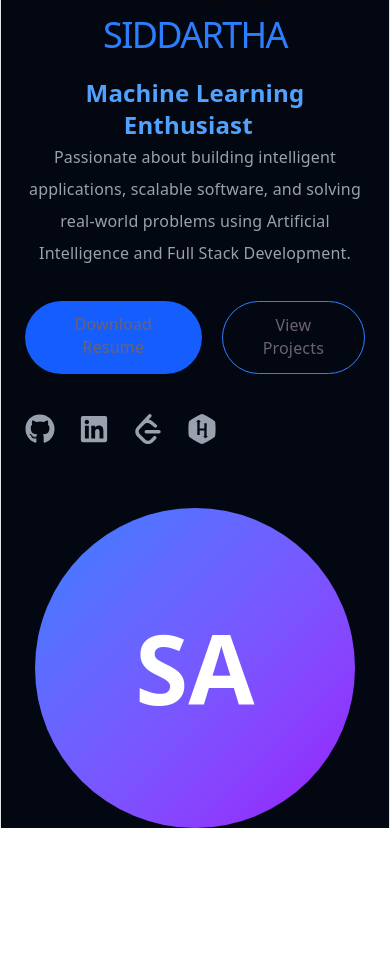
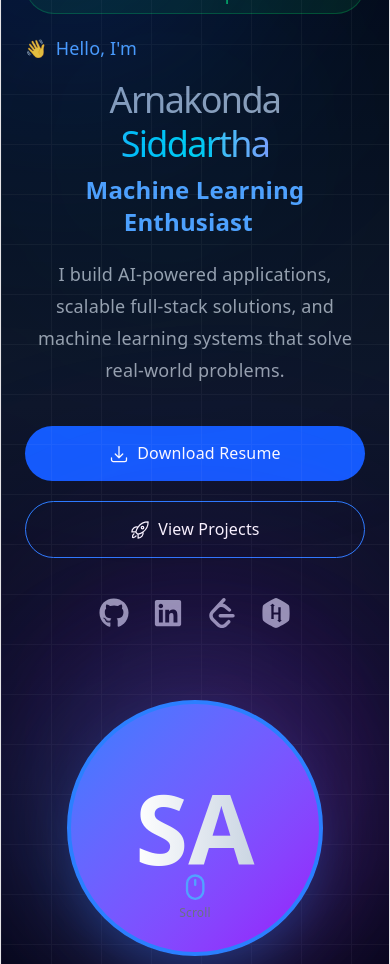
Before and after one commit to siddu-5/Portfolio, a React app: page / in a window 390 px wide. Shown: the part 5220-6184 px from the top of the page. Before the commit the page ends 6048 px from the top, so only its background shows below. Built offline with nearby package versions, Linux system fonts and the light colour scheme; the HTML template or start-up script is replaced by a standard one.

Commit message:
Complete hero section with responsive layout and animations

```diff
--- a/src/components/Navbar/Navbar.jsx
+++ b/src/components/Navbar/Navbar.jsx
@@ -1,5 +1,5 @@
 import navLinks from "../../constants/navLinks";
-
+import { HiOutlineArrowDownTray } from "react-icons/hi2";
 function Navbar() {
   return (
     <header className="fixed top-0 left-0 w-full z-50 backdrop-blur-md bg-[#030712]/70 border-b border-gray-800">
@@ -32,7 +32,8 @@ function Navbar() {
         {/* Resume Button */}
         <a
           href="/resume.pdf"
-          className="hidden md:block px-5 py-2 rounded-full bg-blue-600 hover:bg-blue-700 transition duration-300">
+          className="hidden md:flex items-center gap-2 rounded-full bg-blue-600 px-6 py-3 text-white transition-all duration-300 hover:bg-blue-700 hover:scale-105">
+          <HiOutlineArrowDownTray size={18} />
           Resume
         </a>
       </nav>
--- a/src/components/SocialIcons/SocialIcons.jsx
+++ b/src/components/SocialIcons/SocialIcons.jsx
@@ -2,10 +2,8 @@ import socialLinks from "../../constants/socialLinks";
 
 function SocialIcons() {
   return (
-    <div className="flex gap-6 mt-10">
-
+    <div className="mt-10 flex flex-wrap items-center justify-center gap-6 lg:justify-start">
       {socialLinks.map((social) => {
-
         const Icon = social.icon;
 
         return (
@@ -14,14 +12,14 @@ function SocialIcons() {
             href={social.url}
             target="_blank"
             rel="noopener noreferrer"
-            className="text-3xl text-gray-400 hover:text-blue-500 transition duration-300 hover:-translate-y-1"
+            aria-label={social.name}
+            title={social.name}
+            className="text-[30px] text-gray-400 transition-all duration-300 ease-out hover:-translate-y-1 hover:scale-110 hover:text-cyan-400 hover:drop-shadow-[0_0_12px_#22d3ee]"
           >
             <Icon />
           </a>
         );
-
       })}
-
     </div>
   );
 }
--- a/src/sections/Hero/Hero.jsx
+++ b/src/sections/Hero/Hero.jsx
@@ -1,36 +1,63 @@
 import HeroText from "./HeroText";
 import HeroButtons from "./HeroButtons";
-import HeroSocial from "./HeroSocial";
 import HeroImage from "./HeroImage";
 import SocialIcons from "../../components/SocialIcons/SocialIcons";
+import { motion } from "framer-motion";
+import { LuMouse } from "react-icons/lu";
 
 function Hero() {
   return (
     <section
       id="home"
-      className="min-h-screen flex items-center bg-[#030712] pt-20"
-    >
-      <div className="max-w-7xl mx-auto w-full px-6">
+      className="relative min-h-[100svh] overflow-hidden bg-gradient-to-b from-[#030712] via-[#0F172A] to-[#030712] pt-28">
+      {/* Grid Background */}
+      <div
+        className="absolute inset-0 opacity-[0.04]"
+        style={{
+          backgroundImage: `
+      linear-gradient(to right, #ffffff 1px, transparent 1px),
+      linear-gradient(to bottom, #ffffff 1px, transparent 1px)
+    `,
+          backgroundSize: "50px 50px",
+        }}
+      />
+      {/* Decorative Background Blurs */}
 
-        <div className="grid lg:grid-cols-2 gap-16 items-center">
+      <div className="absolute -top-32 -left-32 h-96 w-96 rounded-full bg-blue-600/20 blur-[120px]" />
 
+      <div className="absolute top-40 right-20 h-72 w-72 rounded-full bg-cyan-500/10 blur-[140px]" />
+
+      <div className="absolute bottom-20 left-20 h-72 w-72 rounded-full bg-purple-600/10 blur-[140px]" />
+
+      <div className="absolute bottom-0 right-0 h-96 w-96 rounded-full bg-purple-600/20 blur-[120px]" />
+      <div className="max-w-[1280px] mx-auto w-full px-6">
+        <div className="grid lg:grid-cols-2 gap-20 items-center">
           {/* Left Side */}
-          <div>
-
+          <motion.div
+            initial={{ opacity: 0, x: -60 }}
+            animate={{ opacity: 1, x: 0 }}
+            transition={{ duration: 0.8 }}>
             <HeroText />
 
             <HeroButtons />
 
             <SocialIcons />
-
-          </div>
+          </motion.div>
 
           {/* Right Side */}
 
           <HeroImage />
+        </div>
+      </div>
+      {/* Scroll Indicator */}
 
-        </div>
-
+      <div className="pointer-events-none absolute bottom-8 left-1/2 -translate-x-1/2 flex flex-col items-center animate-bounce">
+        <a
+          href="#about"
+          className="text-blue-400 hover:text-blue-300 transition-colors">
+          <LuMouse size={28} />
+        </a>
+        <span className="text-xs text-gray-500 mt-1">Scroll</span>
       </div>
     </section>
   );
--- a/src/sections/Hero/HeroButtons.jsx
+++ b/src/sections/Hero/HeroButtons.jsx
@@ -1,19 +1,37 @@
+import {
+  HiOutlineArrowDownTray,
+  HiOutlineRocketLaunch,
+} from "react-icons/hi2";
+
 function HeroButtons() {
   return (
-    <div className="flex gap-5 mt-8">
+    <div className="mt-10 flex flex-col sm:flex-row gap-5">
 
+      {/* Resume Button */}
       <a
         href="/resume.pdf"
-        className="px-7 py-3 rounded-full bg-blue-600 hover:bg-blue-700 transition"
+        download
+        aria-label="Download Resume"
+        className="group flex items-center justify-center gap-2 rounded-full bg-blue-600 px-8 py-4 font-medium text-white transition-all duration-300 hover:-translate-y-1 hover:scale-105 hover:bg-blue-700 hover:shadow-xl hover:shadow-blue-500/30"
       >
-        Download Resume
+        <HiOutlineArrowDownTray
+          size={20}
+          className="transition-transform duration-300 group-hover:translate-y-1"
+        />
+        <span>Download Resume</span>
       </a>
 
+      {/* Projects Button */}
       <a
         href="#projects"
-        className="px-7 py-3 rounded-full border border-blue-500 hover:bg-blue-500 transition"
+        aria-label="View Projects"
+        className="group flex items-center justify-center gap-2 rounded-full border border-blue-500 px-8 py-4 text-white transition-all duration-300 hover:-translate-y-1 hover:scale-105 hover:bg-blue-600 hover:shadow-xl hover:shadow-blue-500/30"
       >
-        View Projects
+        <HiOutlineRocketLaunch
+          size={20}
+          className="transition-transform duration-300 group-hover:translate-x-1"
+        />
+        <span>View Projects</span>
       </a>
 
     </div>
--- a/src/sections/Hero/HeroImage.jsx
+++ b/src/sections/Hero/HeroImage.jsx
@@ -1,24 +1,60 @@
+import { motion } from "framer-motion";
+
 function HeroImage() {
   return (
-    <div className="flex justify-center">
+    <motion.div
+      initial={{ opacity: 0, x: 60 }}
+      animate={{
+        opacity: 1,
+        x: 0,
+        y: [0, -12, 0],
+      }}
+      transition={{
+        opacity: { duration: 0.8 },
+        x: { duration: 0.8 },
+        y: {
+          duration: 4,
+          repeat: Infinity,
+          ease: "easeInOut",
+        },
+      }}
+      className="flex justify-center"
+    >
+      <div className="relative">
+
+        <div className="absolute -inset-8 rounded-full bg-gradient-to-r from-cyan-500/20 to-purple-500/20 blur-3xl"></div>
 
         <div
-        className="w-80 h-80 rounded-full
+          className="
+          relative
+          flex
+          h-64
+          w-64
+          items-center
+          justify-center
+          rounded-full
+          border-4
+          border-blue-500
           bg-gradient-to-br
           from-blue-500
           to-purple-600
-        flex
-        items-center
-        justify-center"
+          shadow-2xl
+          shadow-blue-500/30
+
+          md:h-72
+          md:w-72
+
+          lg:h-80
+          lg:w-80
+          "
         >
-
-        <span className="text-8xl font-bold text-white">
+          <span className="bg-gradient-to-r from-white to-slate-300 bg-clip-text text-8xl font-bold text-transparent">
             SA
           </span>
-
         </div>
 
       </div>
+    </motion.div>
   );
 }
 
--- a/src/sections/Hero/HeroText.jsx
+++ b/src/sections/Hero/HeroText.jsx
@@ -1,35 +1,46 @@
 import TypingText from "../../components/TypingText/TypingText";
+import { motion } from "framer-motion";
 function HeroText() {
   return (
-    <div className="space-y-6">
+    <motion.div
+      initial={{ opacity: 0, x: -50 }}
+      animate={{ opacity: 1, x: 0 }}
+      transition={{ duration: 0.8 }}>
+      {/* Existing Hero Text */}
+      <div className="space-y-7">
+        <div className="mb-5 inline-flex items-center gap-2 rounded-full border border-green-500/30 bg-green-500/10 px-4 py-2">
+          <div className="h-2 w-2 rounded-full bg-green-500"></div>
 
-      <p className="text-blue-400 font-medium">
-        👋 Hello, I'm
+          <motion.span
+            initial={{ opacity: 0, y: -20 }}
+            animate={{ opacity: 1, y: 0 }}
+            transition={{ delay: 0.2 }}
+            className="text-sm text-green-400">
+            Open to AI/ML & Software Engineering Internships
+          </motion.span>
+        </div>
+        <p className="flex items-center gap-2 text-lg font-medium text-blue-400">
+          <span>👋</span>
+          Hello, I'm
         </p>
+        <h1 className="text-5xl md:text-6xl lg:text-7xl xl:text-8xl font-extrabold leading-none">
+          <span className="block text-slate-400">Arnakonda</span>
 
-      <h1 className="text-5xl lg:text-7xl font-bold text-white leading-tight">
-
-        ARNAKONDA
-
-        <br />
-
-        <span className="text-blue-500">
-          SIDDARTHA
+          <span className="block mt-2 bg-gradient-to-r from-blue-400 via-cyan-400 to-purple-500 bg-clip-text text-transparent">
+            Siddartha
           </span>
-
         </h1>
 
+        <div className="h-12 flex items-center">
           <TypingText />
+        </div>
 
-      <p className="text-gray-400 max-w-xl leading-8">
-
-        Passionate about building intelligent applications,
-        scalable software, and solving real-world problems
-        using Artificial Intelligence and Full Stack Development.
-
+        <p className="max-w-lg text-lg leading-8 text-gray-400">
+          I build AI-powered applications, scalable full-stack solutions, and
+          machine learning systems that solve real-world problems.
         </p>
-
       </div>
+    </motion.div>
   );
 }
 
```
Lines whose indentation alone changed are shown as unchanged.
